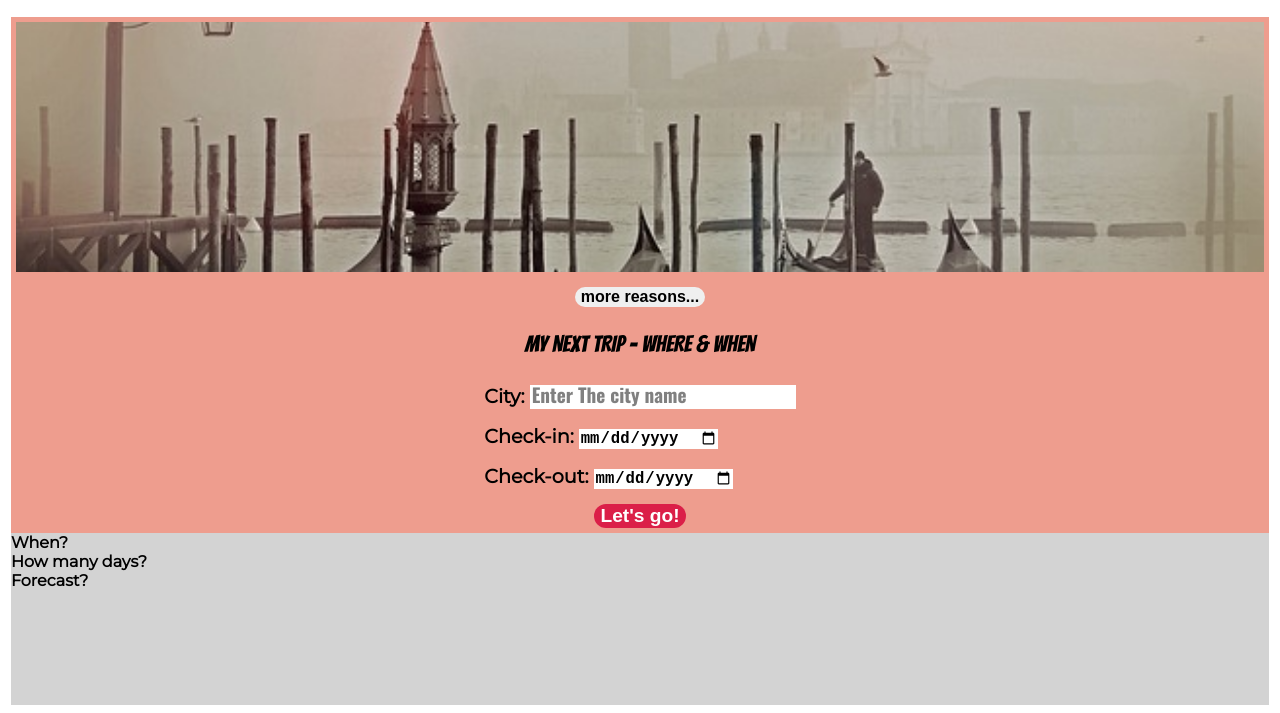
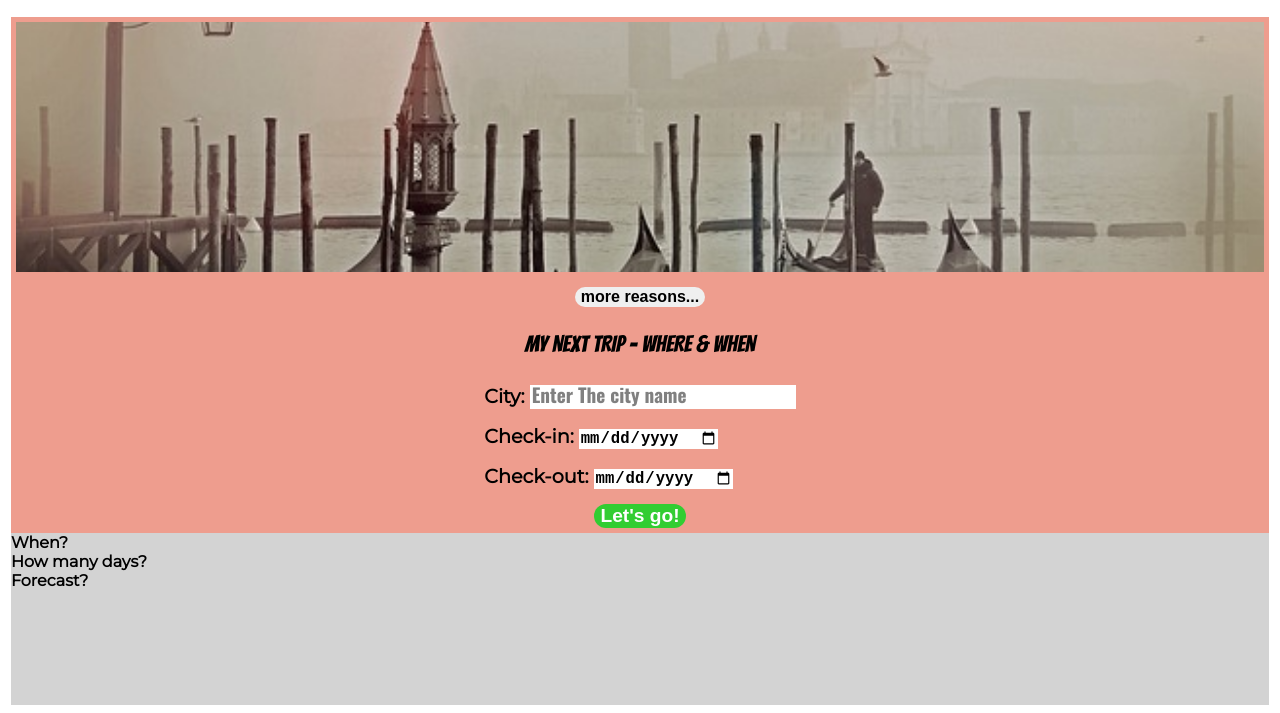
Before and after one commit to MarceloMSilveira/CAPSTONE_FINAL, a website built with webpack: page src/client/views/index.html in a window 1280 px wide. Shown: the part 163-876 px from the top of the page. Built offline with nearby package versions, Linux system fonts and the light colour scheme; a web font is replaced by a local one.

Commit message:
color of button

```diff
--- a/src/client/styles/style.scss
+++ b/src/client/styles/style.scss
@@ -105,7 +105,7 @@ span{
 
 .inputBut{
     align-self: center;
-    background-color: #DB1F48;
+    background-color:limegreen;
     color: #fff;
     border-radius: 15px;
     transition: background-color 1s;
```
